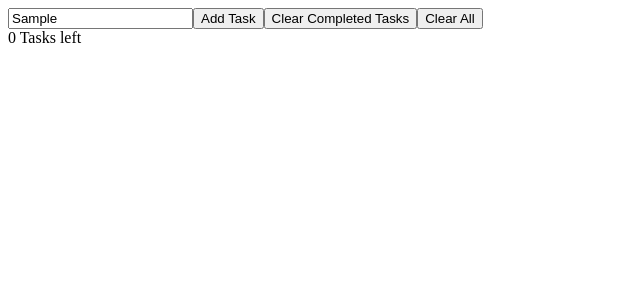
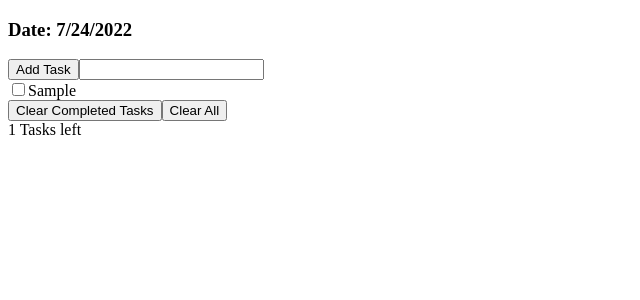
Before and after one commit to DavitPetro/ToDoList, a React (Create React App) app: page / in a window 1280 px wide. Both pictures are taken after typing "Sample" into the empty fields and a click on the button "Add Task". Shown: the top 300 px of the page, without its empty margins (0-640 px from the left). Built offline with nearby package versions, Linux system fonts and the light colour scheme.

Commit message:
Save on Reload, Rearranging, and Date

```diff
--- a/src/App.js
+++ b/src/App.js
@@ -1,31 +1,64 @@
 /*Script file for the To-do list*/
-import React, { useState, useRef } from 'react';
+import React, { useState, useRef, useEffect } from 'react';
 import TodoList from './components/TodoList';
 
+const storageKey = "taskApp.tasks"
+
 function App() {
+  // Get today's date
+  const currentDate = new Date()
+  const date = `${currentDate.getMonth()+1}/${currentDate.getDate()}/${currentDate.getFullYear()}`
+
   const [tasks, setTasks] = useState([])
   const taskNameRef = useRef()
+
+  useEffect(() => {
+    const storedTasks = JSON.parse(localStorage.getItem(storageKey))
+    if (storedTasks) {
+      setTasks(storedTasks)
+    }
+  }, [])
+
+  useEffect(() => {
+    localStorage.setItem(storageKey, JSON.stringify(tasks))
+  }, [tasks])
+
+  function toggleTask(name) {
+    const newTasks = [...tasks]
+    const task = newTasks.find(task => task.name === name)
+    task.completed = !task.completed
+    setTasks(newTasks)
+  }
 
   function addTask(event) {
     const name = taskNameRef.current.value
     if(name === ""){
       return
     }
-    //todo: find a way to get unique id's
     setTasks(prevTasks => {
-      return [...prevTasks, {id: 1, name: name, completed: false}]
+      return [...prevTasks, {name: name, completed: false}]
     })
     taskNameRef.current.value = null
   }
 
+  function clearCompleted() {
+    const newTasks = tasks.filter(task => !task.completed)
+    setTasks(newTasks)
+  }
+
+  function clearTasks() {
+    setTasks([])
+  }
+
   return (
     <>
-      <TodoList tasks={tasks}/>
+      <h3>Date: {date}</h3>
+      <button onClick={addTask}>Add Task</button>
       <input ref={taskNameRef} type="text" />
-      <button>Add Task</button>
-      <button onClick={addTask}>Clear Completed Tasks</button>
-      <button>Clear All</button>
-      <div>0 Tasks left</div>
+      <TodoList tasks={tasks} toggleTask={toggleTask}/>
+      <button onClick = {clearCompleted}>Clear Completed Tasks</button>
+      <button onClick = {clearTasks}>Clear All</button>
+      <div>{tasks.filter (todo => !todo.completed).length} Tasks left</div>
     </>
   )
 }
--- a/src/components/Task.js
+++ b/src/components/Task.js
@@ -1,10 +1,15 @@
 import React from 'react'
 
-export default function Task( {task} ) {
+export default function Task( {task}, toggleTask ) {
+
+  function handleTaskClick() {
+    toggleTask(task.name)
+  }
+
   return (
     <div>
       <label>
-        <input type="checkbox" checked={task.complete} />
+        <input type="checkbox" checked={task.complete} onChange={handleTaskClick} />
         {task.name}
       </label>
     </div>
--- a/src/components/TodoList.js
+++ b/src/components/TodoList.js
@@ -1,10 +1,10 @@
 import React from 'react'
 import Task from './Task';
 
-function TodoList( {tasks} ) {
+function TodoList( {tasks, toggleTask} ) {
   return (
     tasks.map(task => {
-      return <Task key = {task.id} task = {task}/>
+      return <Task key = {task.name} toggleTask = {toggleTask} task = {task}/>
     })
   )
 }
--- a/src/index.js
+++ b/src/index.js
@@ -4,7 +4,5 @@ import App from './App';
 
 const root = ReactDOM.createRoot(document.getElementById('root'));
 root.render(
-  <React.StrictMode>
-    <App />
-  </React.StrictMode>
+  <App />
 );
```
